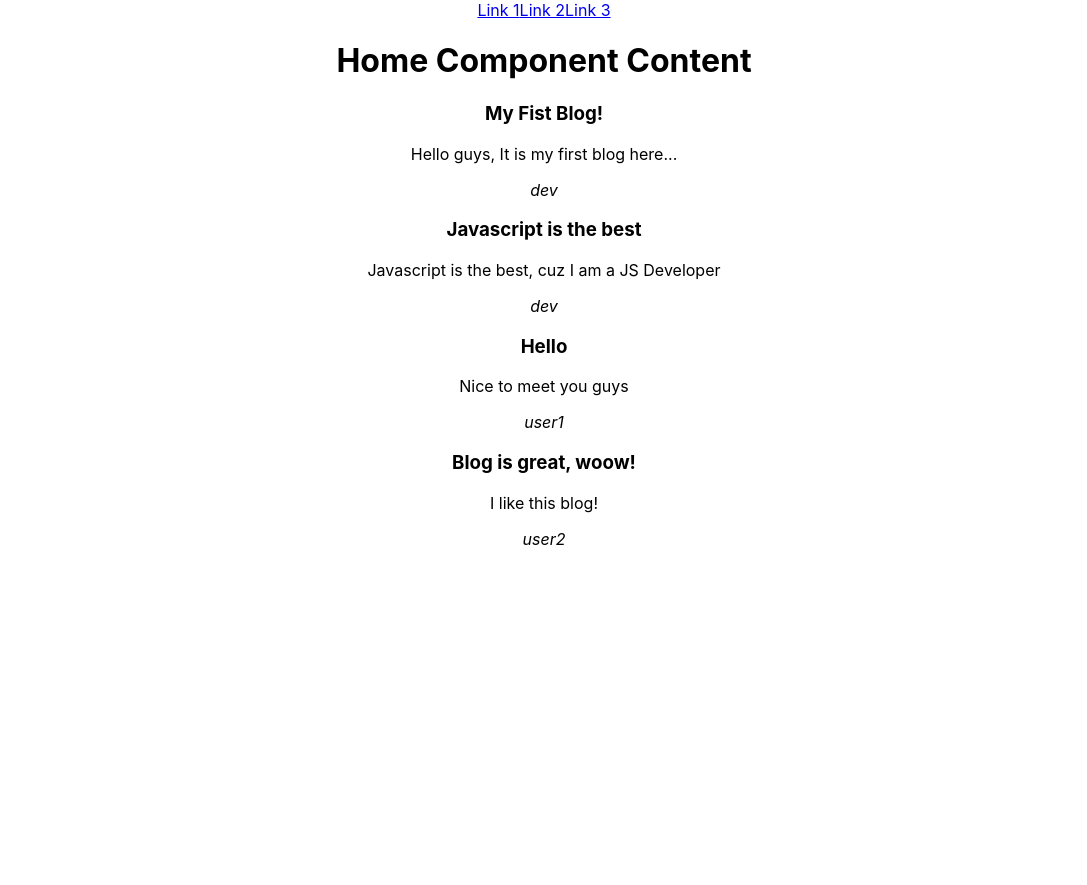
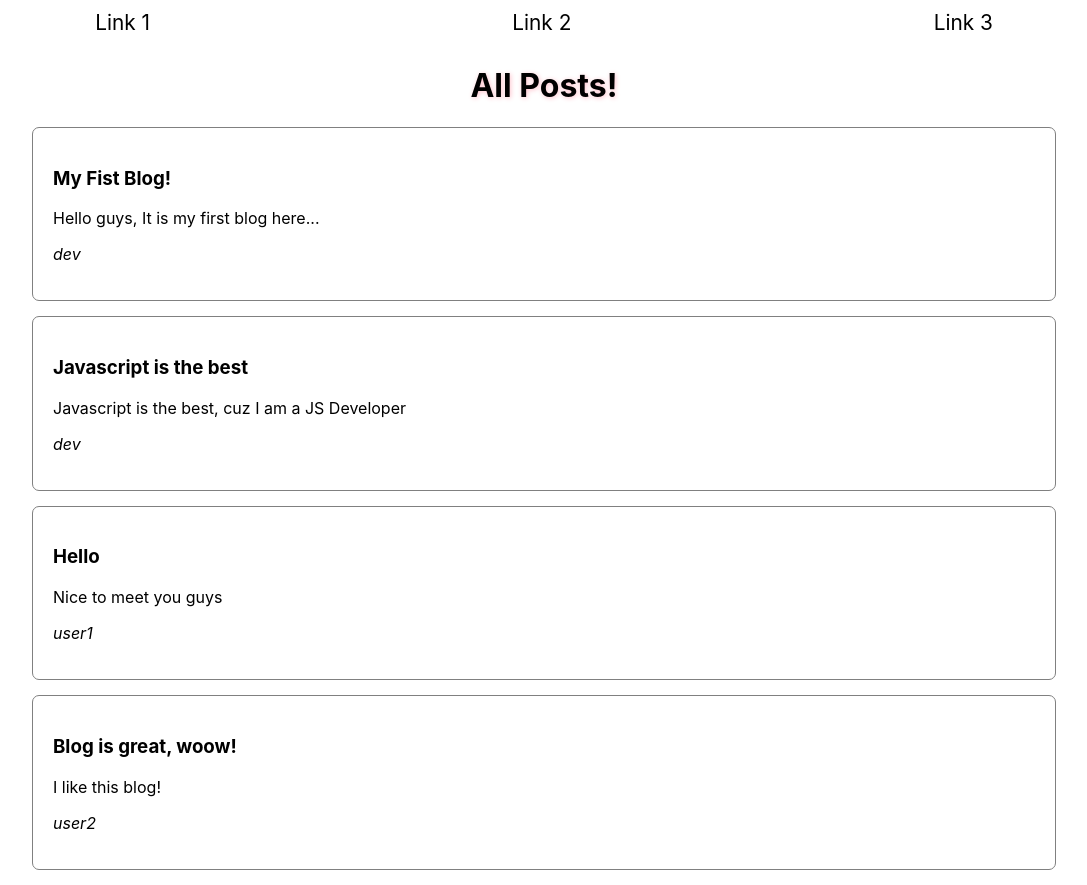
Before and after one commit to lamalqahtani/Blog-with-react, a React (Create React App) app: page / in a window 1280 px wide. Shown: the whole page, without its empty margins (96-1183 px from the left). Before the commit the page ends 800 px from the top, so only its background shows below. Built offline with nearby package versions, Linux system fonts and the light colour scheme; data requests are answered from the project's data file; the HTML template or start-up script is replaced by a standard one.

Commit message:
adding some styles to the blog just to make it more appealing for my eyes to continue developing it

```diff
--- a/src/App.css
+++ b/src/App.css
@@ -1,38 +1,42 @@
-.App {
+body{
+  margin: 0;
+}
+nav{
+  display: flex;
+  justify-content: space-around;
+  margin-bottom: 15px;
+  padding: 10px;
+}
+
+nav a{
+  text-decoration: none;
+  color: black;
+  font-size: 1.3rem;
+}
+
+nav a:hover{
+  border-bottom: 4px solid pink;
+}
+
+.post{
+  text-align: left;
+  margin: 15px 10%;
+  padding: 20px;
+  border: 1px solid gray;
+  border-radius: 7px;
+}
+
+.post:hover{
+  /* border-color: pink; */
+  /* background-color: pink; */
+  box-shadow: 7px 7px pink;
+}
+
+.home{
   text-align: center;
 }
 
-.App-logo {
-  height: 40vmin;
-  pointer-events: none;
+.home h1{
+  /* color: pink; */
+  text-shadow: 1px 1px 5px pink;
 }
-
-@media (prefers-reduced-motion: no-preference) {
-  .App-logo {
-    animation: App-logo-spin infinite 20s linear;
-  }
-}
-
-.App-header {
-  background-color: #282c34;
-  min-height: 100vh;
-  display: flex;
-  flex-direction: column;
-  align-items: center;
-  justify-content: center;
-  font-size: calc(10px + 2vmin);
-  color: white;
-}
-
-.App-link {
-  color: #61dafb;
-}
-
-@keyframes App-logo-spin {
-  from {
-    transform: rotate(0deg);
-  }
-  to {
-    transform: rotate(360deg);
-  }
-}
--- a/src/BlogList.js
+++ b/src/BlogList.js
@@ -2,15 +2,15 @@ function BlogList(props){
     const blogs = props.blogs;
     // const handleDelete = props.handleDelete;
     return (
-        <>
+        <div className="posts">
         {blogs.map((blog)=>
-            <div key={blog.id}>
+            <div className="post" key={blog.id}>
                 <h3>{blog.title}</h3>
                 <p>{blog.description}</p>
                 <p> <em>{blog.author}</em></p>
                 {/* <button onClick={()=>handleDelete(blog.id)}>delete blog</button> */}
             </div>)}
-        </>
+        </div>
      );
 }
 
--- a/src/Home.js
+++ b/src/Home.js
@@ -5,12 +5,12 @@ import useFetch from './useFetch';
 function Home() {
     const {data:blogs,isPending,error} = useFetch('http://localhost:8000/posts');
     return (
-        <>
-            <h1>Home Component Content</h1>
+        <div className='home'>
+            <h1>All Posts!</h1>
             {error && <div>{error}</div>}
             {isPending && <p>Loading...</p>}
             {blogs && <BlogList blogs={blogs} />}
-        </>
+        </div>
      );
 }
 
```
